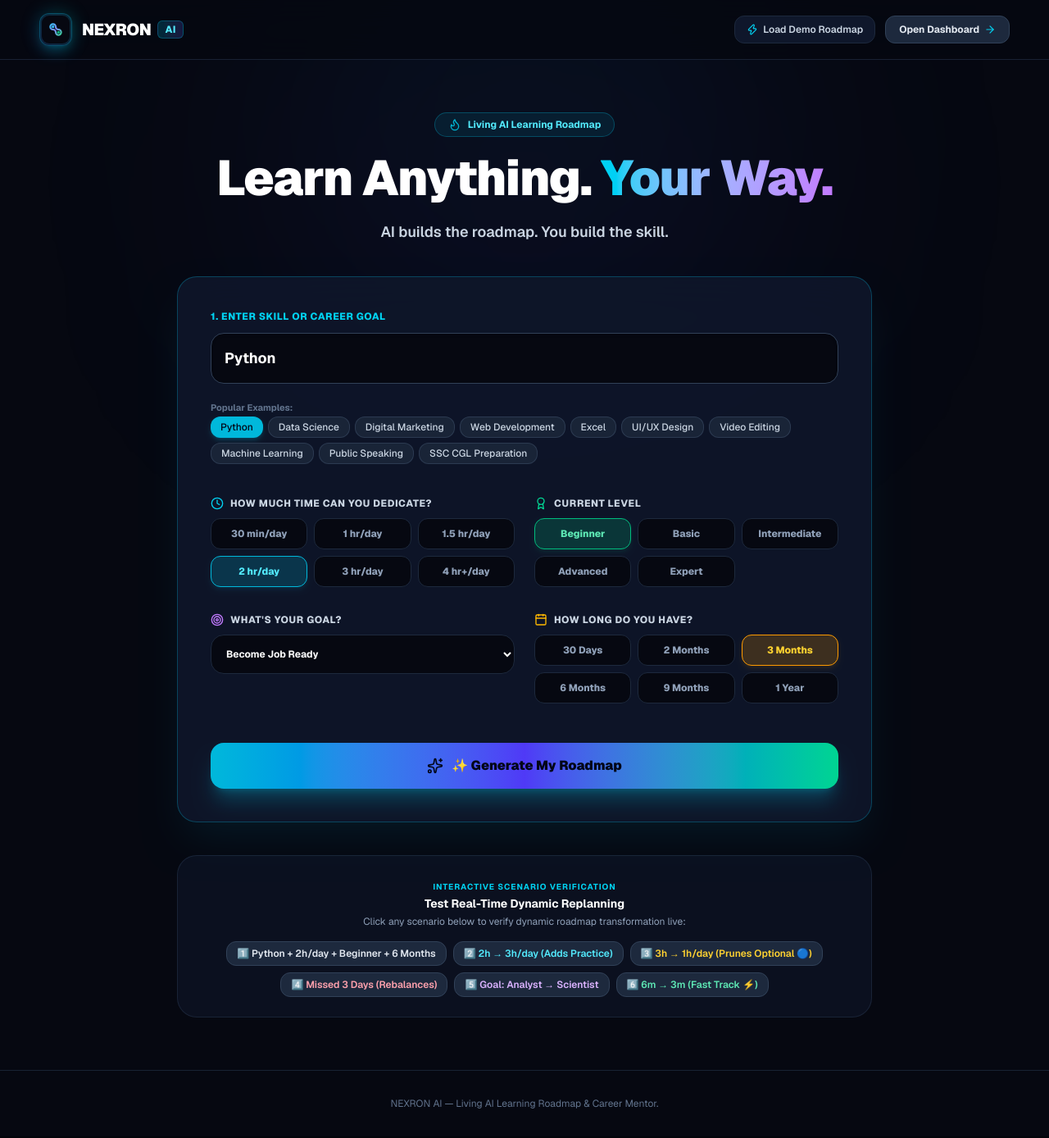
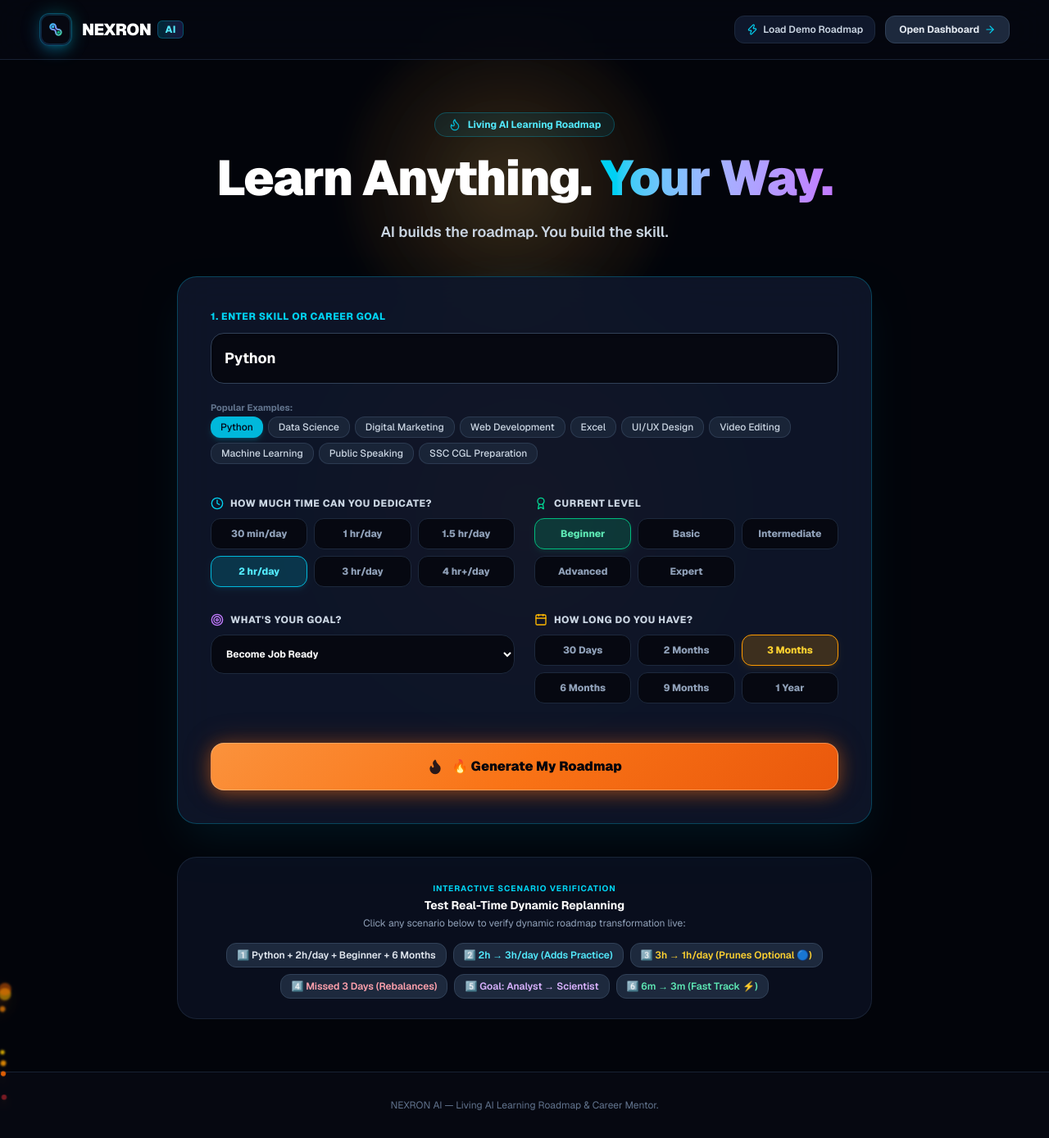
Before and after one commit to prakharmishra00000-cell/studyflow-ai, a Next.js app: page / in a window 1280 px wide. Shown: the whole page at 82% size. Built offline with nearby package versions, Linux system fonts and the light colour scheme.

Commit message:
Update button styling to high-energy neon orange and add realistic backward flame particle aura

```diff
--- a/src/app/globals.css
+++ b/src/app/globals.css
@@ -5,9 +5,11 @@
   --foreground: #f8fafc;
   --card: #070c17;
   --card-border: rgba(6, 182, 212, 0.2);
-  --primary: #06b6d4;
-  --accent-cyan: #22d3ee;
+  --primary: #f97316;
+  --accent-orange: #fb923c;
+  --flame-orange: #ea580c;
   --cyan-glow: rgba(6, 182, 212, 0.25);
+  --orange-glow: rgba(249, 115, 22, 0.35);
 }
 
 body {
@@ -16,6 +18,93 @@ body {
   font-family: var(--font-geist-sans), system-ui, -apple-system, sans-serif;
   overflow-x: hidden;
   min-height: 100vh;
+}
+
+/* REALISTIC BACKWARD FLAME ANIMATION KEYFRAMES */
+@keyframes flame-flicker {
+  0%, 100% {
+    opacity: 0.7;
+    transform: scale(1) translateY(0) rotate(-1deg);
+    filter: blur(14px) brightness(1);
+  }
+  25% {
+    opacity: 0.95;
+    transform: scale(1.08) translateY(-6px) rotate(1deg);
+    filter: blur(10px) brightness(1.3);
+  }
+  50% {
+    opacity: 0.8;
+    transform: scale(0.96) translateY(-12px) rotate(-2deg);
+    filter: blur(16px) brightness(1.1);
+  }
+  75% {
+    opacity: 1;
+    transform: scale(1.05) translateY(-4px) rotate(1.5deg);
+    filter: blur(12px) brightness(1.4);
+  }
+}
+
+@keyframes ember-float {
+  0% {
+    transform: translateY(0) scale(0.6) rotate(0deg);
+    opacity: 0;
+  }
+  20% {
+    opacity: 0.9;
+  }
+  80% {
+    opacity: 0.7;
+  }
+  100% {
+    transform: translateY(-160px) scale(1.4) rotate(45deg);
+    opacity: 0;
+  }
+}
+
+@keyframes flame-pulse-glow {
+  0%, 100% {
+    box-shadow: 0 0 20px rgba(249, 115, 22, 0.4), 0 0 50px rgba(234, 88, 12, 0.2);
+  }
+  50% {
+    box-shadow: 0 0 35px rgba(249, 115, 22, 0.7), 0 0 80px rgba(251, 146, 60, 0.4);
+  }
+}
+
+/* HIGH-ENERGY ORANGE BUTTON UTILITIES */
+.btn-orange {
+  background: linear-gradient(135deg, #fb923c 0%, #f97316 50%, #ea580c 100%);
+  color: #02040a;
+  font-weight: 900;
+  border: 1px solid rgba(254, 215, 170, 0.4);
+  box-shadow: 0 4px 20px rgba(249, 115, 22, 0.4), 0 0 35px rgba(234, 88, 12, 0.25);
+  transition: all 0.25s cubic-bezier(0.4, 0, 0.2, 1);
+}
+
+.btn-orange:hover {
+  background: linear-gradient(135deg, #ffedd5 0%, #fb923c 40%, #f97316 100%);
+  color: #000000;
+  box-shadow: 0 6px 30px rgba(249, 115, 22, 0.7), 0 0 55px rgba(251, 146, 60, 0.5);
+  transform: translateY(-2px) scale(1.02);
+}
+
+.btn-orange:active {
+  transform: translateY(0) scale(0.97);
+}
+
+/* REALISTIC BACKWARD FLAME AURA CONTAINER */
+.flame-aura {
+  position: relative;
+}
+
+.flame-aura::before {
+  content: '';
+  position: absolute;
+  inset: -20px;
+  background: radial-gradient(circle, rgba(249, 115, 22, 0.35) 0%, rgba(234, 88, 12, 0.15) 50%, transparent 75%);
+  border-radius: 9999px;
+  animation: flame-flicker 4s infinite ease-in-out;
+  pointer-events: none;
+  z-index: 0;
 }
 
 /* Glassmorphism Surface Utility - Cyan Black Theme */
@@ -36,21 +125,8 @@ body {
 }
 
 .glass-card:hover {
-  border-color: rgba(6, 182, 212, 0.5);
-  box-shadow: 0 8px 30px -4px rgba(6, 182, 212, 0.25);
-}
-
-.glass-card-active {
-  background: linear-gradient(135deg, rgba(8, 28, 44, 0.85) 0%, rgba(4, 10, 20, 0.95) 100%);
-  border: 1px solid rgba(34, 211, 238, 0.45);
-  box-shadow: 0 0 25px 0 rgba(6, 182, 212, 0.3);
-}
-
-/* Recommendation Hero Gradient Card - Cyan Black Neon */
-.ai-recommendation-card {
-  background: linear-gradient(135deg, rgba(8, 28, 44, 0.9) 0%, rgba(5, 10, 20, 0.95) 50%, rgba(6, 182, 212, 0.2) 100%);
-  border: 1px solid rgba(6, 182, 212, 0.45);
-  box-shadow: 0 10px 40px -10px rgba(6, 182, 212, 0.3);
+  border-color: rgba(249, 115, 22, 0.5);
+  box-shadow: 0 8px 30px -4px rgba(249, 115, 22, 0.3);
 }
 
 /* Custom Scrollbar */
@@ -64,10 +140,10 @@ body {
 }
 
 ::-webkit-scrollbar-thumb {
-  background: #0e3748;
+  background: #1e293b;
   border-radius: 9999px;
 }
 
 ::-webkit-scrollbar-thumb:hover {
-  background: #06b6d4;
+  background: #f97316;
 }
--- a/src/app/onboarding/page.tsx
+++ b/src/app/onboarding/page.tsx
@@ -7,6 +7,8 @@ import { CurrentLevel, GoalType, DurationOption, TimeDedicatedOption } from '@/l
 import { Sparkles, ArrowRight, ArrowLeft, CheckCircle2, Clock, Target, Calendar, BookOpen, Layers, Bot, Zap } from 'lucide-react';
 import { NexronLogo } from '@/components/common/NexronLogo';
 import { AIGenerationModal } from '@/components/common/AIGenerationModal';
+
+import FlameBackground from '@/components/common/FlameBackground';
 
 export default function OnboardingPage() {
   const router = useRouter();
@@ -243,9 +245,9 @@ export default function OnboardingPage() {
               </button>
               <button
                 onClick={handleFinish}
-                className="flex-1 py-4 rounded-2xl bg-gradient-to-r from-indigo-600 via-purple-600 to-cyan-500 hover:brightness-110 text-white font-extrabold text-sm shadow-xl shadow-indigo-600/40 transition-all flex items-center justify-center gap-2 active:scale-95"
+                className="flex-1 py-4 rounded-2xl btn-orange text-slate-950 font-black text-sm flex items-center justify-center gap-2 active:scale-95"
               >
-                <Zap className="w-4 h-4 text-cyan-400" />
+                <Zap className="w-4 h-4 text-slate-950 fill-current" />
                 <span>Generate Living AI Roadmap</span>
               </button>
             </div>
--- a/src/app/page.tsx
+++ b/src/app/page.tsx
@@ -9,6 +9,8 @@ import { NexronLogo } from '@/components/common/NexronLogo';
 import { useStudyStore } from '@/lib/store/StudyContext';
 import { AIGenerationModal } from '@/components/common/AIGenerationModal';
 import { CurrentLevel, GoalType, DurationOption, TimeDedicatedOption } from '@/lib/types';
+
+import FlameBackground from '@/components/common/FlameBackground';
 
 export default function LandingPage() {
   const router = useRouter();
@@ -69,9 +71,9 @@ export default function LandingPage() {
   };
 
   return (
-    <div className="min-h-screen bg-[#060811] text-slate-100 flex flex-col justify-between selection:bg-cyan-500 selection:text-slate-950 relative overflow-hidden">
-      {/* Dynamic Background Glows */}
-      <div className="absolute top-0 left-1/2 -translate-x-1/2 w-[600px] h-[500px] bg-gradient-to-b from-cyan-600/15 via-indigo-600/10 to-transparent rounded-full blur-[140px] pointer-events-none" />
+    <div className="min-h-screen bg-[#02040a] text-slate-100 flex flex-col justify-between selection:bg-orange-500 selection:text-slate-950 relative overflow-hidden">
+      {/* Realistic Backward Flame Particle Aura */}
+      <FlameBackground />
 
       {/* Header */}
       <header className="border-b border-slate-800/80 bg-[#060811]/80 backdrop-blur-xl sticky top-0 z-40 px-6 lg:px-12 py-4 flex items-center justify-between">
@@ -260,10 +262,10 @@ export default function LandingPage() {
           <div className="pt-4">
             <button
               type="submit"
-              className="w-full py-4 rounded-2xl bg-gradient-to-r from-cyan-500 via-indigo-600 to-emerald-400 text-slate-950 font-black text-base shadow-xl shadow-cyan-500/25 hover:brightness-110 active:scale-[0.99] transition-all flex items-center justify-center gap-2.5"
+              className="w-full py-4 rounded-2xl btn-orange text-slate-950 font-black text-base flex items-center justify-center gap-2.5 active:scale-[0.99] transition-all"
             >
-              <Sparkles className="w-5 h-5 text-slate-950" />
-              <span>✨ Generate My Roadmap</span>
+              <Flame className="w-5 h-5 text-slate-950 fill-current animate-pulse" />
+              <span>🔥 Generate My Roadmap</span>
             </button>
           </div>
         </form>
--- /dev/null
+++ b/src/components/common/FlameBackground.tsx
@@ -0,0 +1,48 @@
+'use client';
+
+import React from 'react';
+
+export default function FlameBackground() {
+  return (
+    <div className="absolute inset-0 pointer-events-none overflow-hidden z-0">
+      {/* Central Flaming Glow Aura */}
+      <div
+        className="absolute top-1/4 left-1/2 -translate-x-1/2 w-[550px] h-[550px] rounded-full"
+        style={{
+          background: 'radial-gradient(circle, rgba(249, 115, 22, 0.28) 0%, rgba(234, 88, 12, 0.12) 45%, rgba(6, 182, 212, 0.05) 70%, transparent 85%)',
+          animation: 'flame-flicker 5s ease-in-out infinite'
+        }}
+      />
+
+      {/* Secondary Flame Tongue */}
+      <div
+        className="absolute top-10 left-1/3 w-96 h-96 rounded-full"
+        style={{
+          background: 'radial-gradient(circle, rgba(251, 146, 60, 0.22) 0%, rgba(249, 115, 22, 0.08) 50%, transparent 80%)',
+          animation: 'flame-flicker 7s ease-in-out infinite 1s'
+        }}
+      />
+
+      {/* Floating Ember Particles */}
+      <div className="absolute inset-0">
+        {[
+          { left: '15%', delay: '0s', duration: '4s', size: 'w-2 h-2', bg: 'bg-orange-500' },
+          { left: '25%', delay: '1.2s', duration: '5s', size: 'w-3 h-3', bg: 'bg-amber-400' },
+          { left: '38%', delay: '2.5s', duration: '3.8s', size: 'w-1.5 h-1.5', bg: 'bg-orange-400' },
+          { left: '50%', delay: '0.5s', duration: '4.5s', size: 'w-2.5 h-2.5', bg: 'bg-red-500' },
+          { left: '62%', delay: '3.1s', duration: '5.2s', size: 'w-2 h-2', bg: 'bg-amber-500' },
+          { left: '75%', delay: '1.8s', duration: '4.2s', size: 'w-3 h-3', bg: 'bg-orange-500' },
+          { left: '85%', delay: '2.9s', duration: '4.8s', size: 'w-1.5 h-1.5', bg: 'bg-yellow-400' }
+        ].map((ember, i) => (
+          <div
+            key={i}
+            className={`absolute bottom-10 ${ember.left} ${ember.size} ${ember.bg} rounded-full blur-[1px] shadow-lg shadow-orange-500/80`}
+            style={{
+              animation: `ember-float ${ember.duration} ease-in infinite ${ember.delay}`
+            }}
+          />
+        ))}
+      </div>
+    </div>
+  );
+}
--- a/src/components/common/UserControlModal.tsx
+++ b/src/components/common/UserControlModal.tsx
@@ -129,9 +129,9 @@ export default function UserControlModal() {
 
             <button
               onClick={applyRecommendation}
-              className="w-full sm:w-auto px-6 py-3 rounded-xl bg-gradient-to-r from-indigo-600 via-purple-600 to-cyan-500 hover:brightness-110 text-white font-extrabold text-xs sm:text-sm shadow-lg shadow-indigo-600/30 transition-all flex items-center justify-center gap-2 active:scale-95"
+              className="w-full sm:w-auto px-6 py-3 rounded-xl btn-orange text-slate-950 font-black text-xs sm:text-sm flex items-center justify-center gap-2 active:scale-95"
             >
-              <CheckCircle2 className="w-4.5 h-4.5" />
+              <CheckCircle2 className="w-4.5 h-4.5 text-slate-950" />
               <span>Apply Changes</span>
             </button>
           </div>
--- a/src/components/dashboard/AIMentorWidget.tsx
+++ b/src/components/dashboard/AIMentorWidget.tsx
@@ -134,14 +134,14 @@ export default function AIMentorWidget() {
           <button
             type="submit"
             disabled={isAsking || !userPrompt.trim()}
-            className="px-5 py-3 rounded-2xl bg-gradient-to-r from-indigo-600 to-cyan-500 hover:brightness-110 disabled:opacity-50 text-white font-extrabold text-xs shadow-lg shadow-indigo-600/30 transition-all flex items-center gap-2 active:scale-95"
+            className="px-5 py-3 rounded-2xl btn-orange disabled:opacity-50 text-slate-950 font-black text-xs flex items-center gap-2 active:scale-95 transition-all"
           >
             {isAsking ? (
-              <RefreshCw className="w-4 h-4 animate-spin" />
+              <RefreshCw className="w-4 h-4 animate-spin text-slate-950" />
             ) : (
               <>
                 <span>Ask AI</span>
-                <Send className="w-3.5 h-3.5" />
+                <Send className="w-3.5 h-3.5 text-slate-950" />
               </>
             )}
           </button>
```
